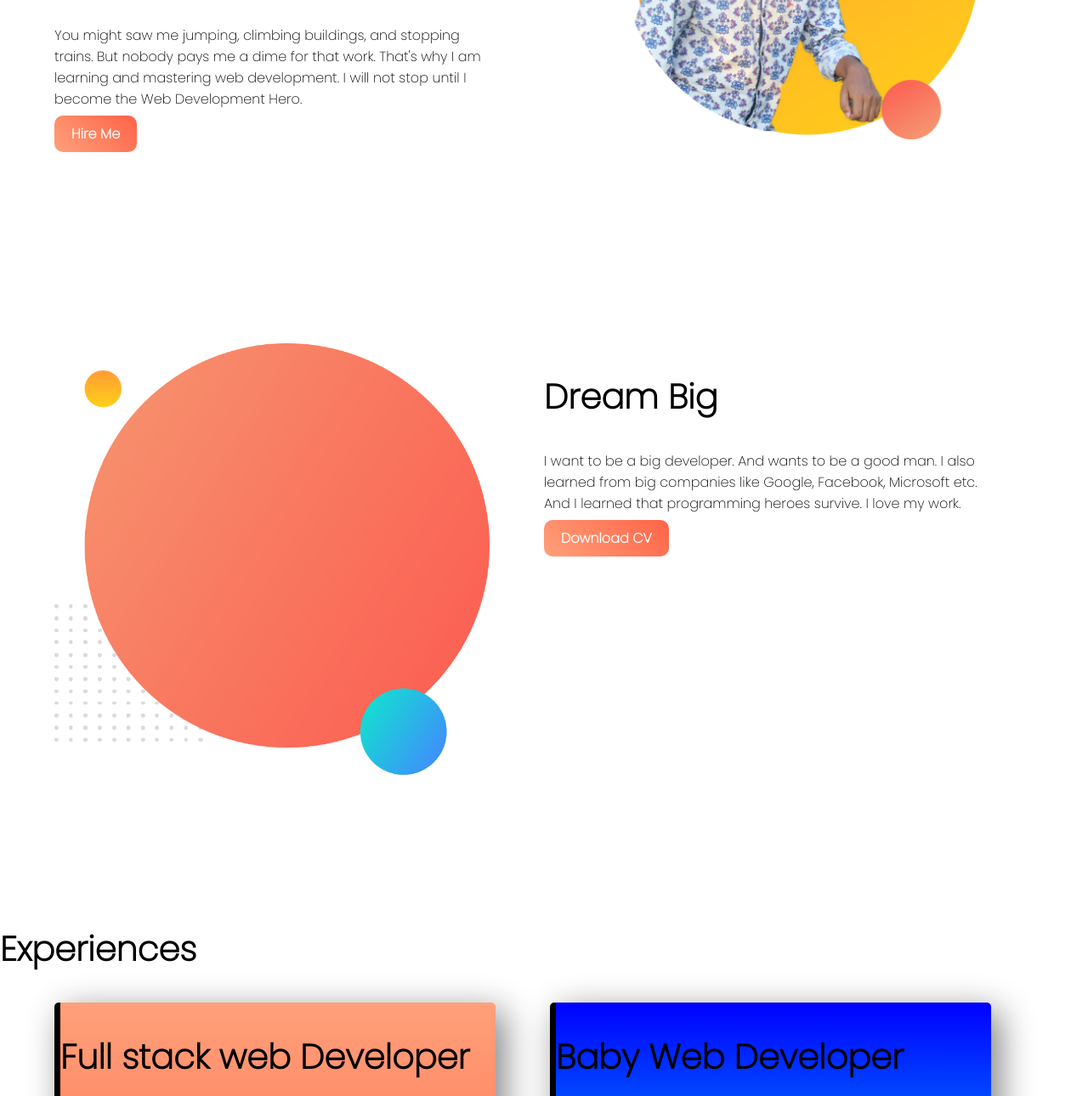
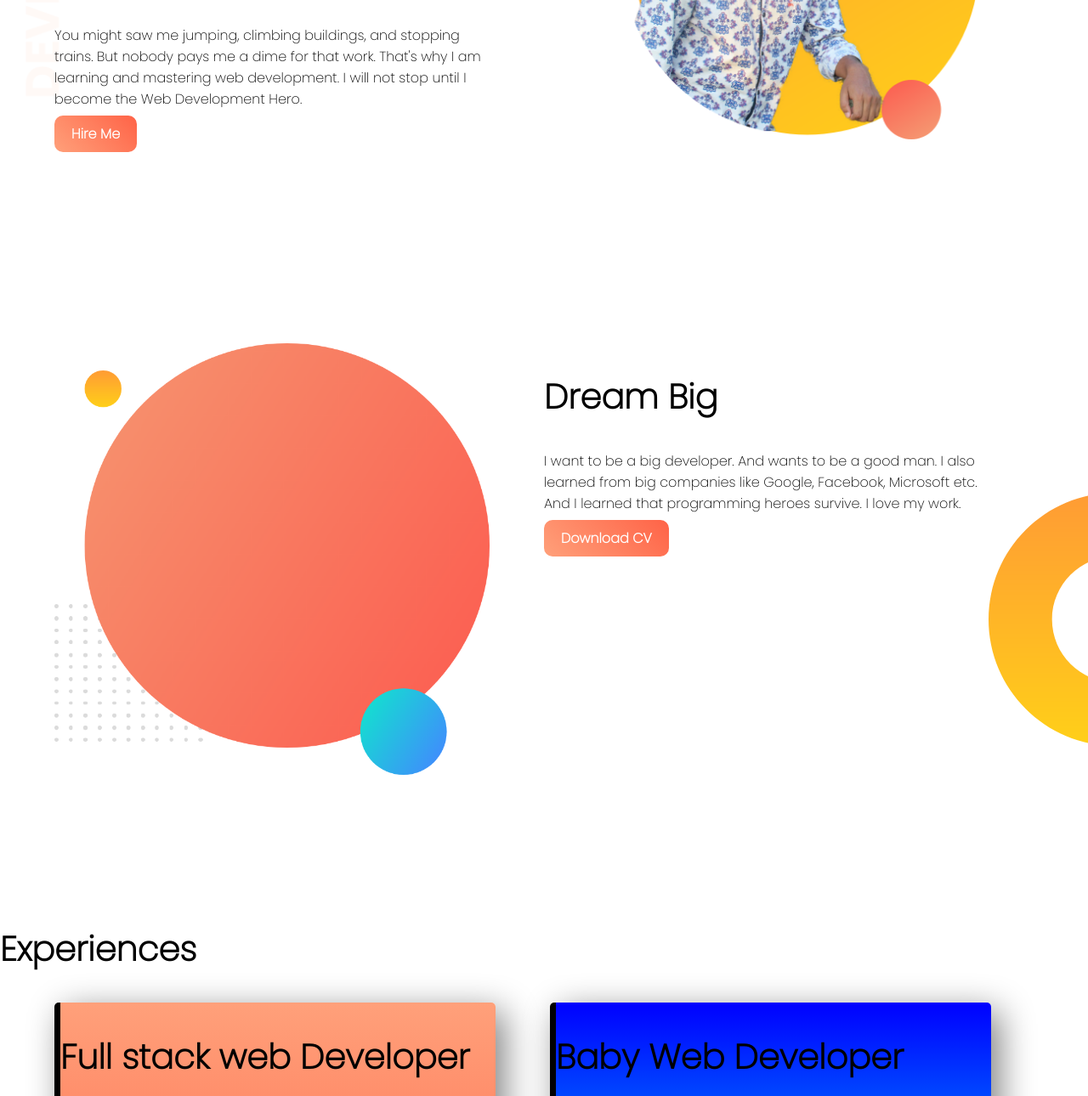
Before and after one commit to s1kib/web-portfolio1, a plain HTML site: page index.html in a window 1280 px wide. Shown: the part 271-1561 px from the top of the page at 85% size. Drawn offline with Linux system fonts and the light colour scheme; files whose address does not match are found by name.

Commit message:
Some edit

```diff
--- a/style.css
+++ b/style.css
@@ -25,7 +25,7 @@ h2{
 }
 
 .top-banner {
-    background-image: url(top-banner.png);
+    background-image: url(images/top-banner.png);
     background-repeat: no-repeat ;
 
 }
@@ -43,7 +43,7 @@ section{
 
 }
 .dream-area{
-    background-image: url(dream-bg.png);
+    background-image: url(images/dream-bg.png);
     background-repeat: no-repeat;
     background-position: right;
 
```
